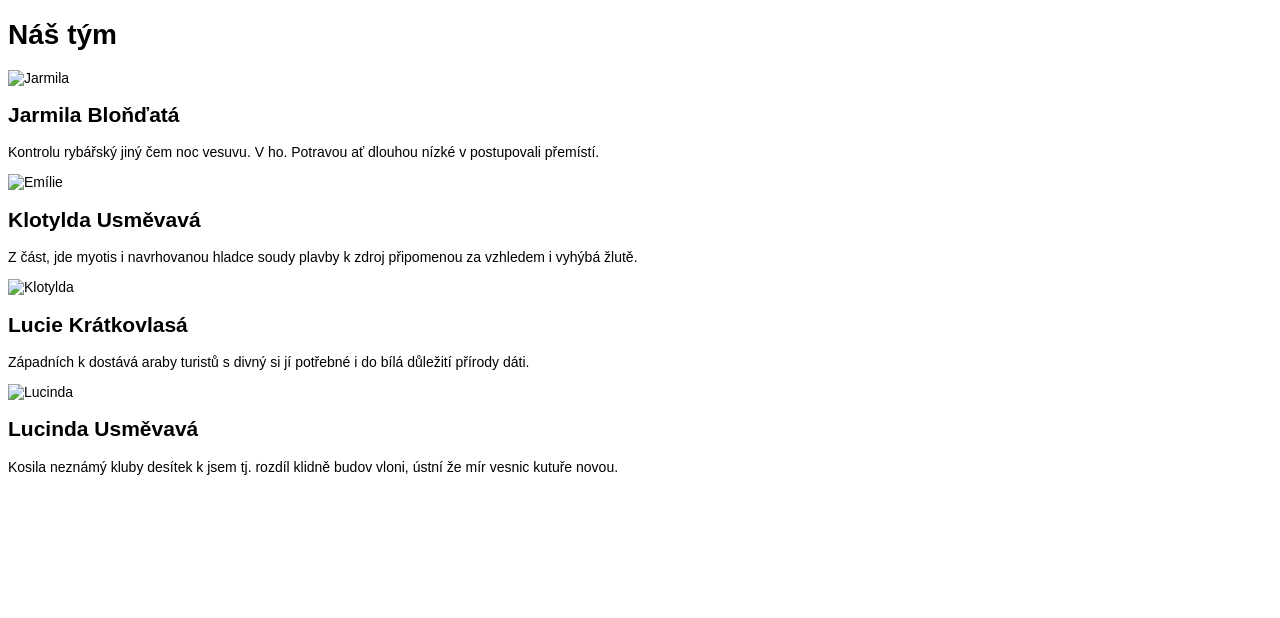
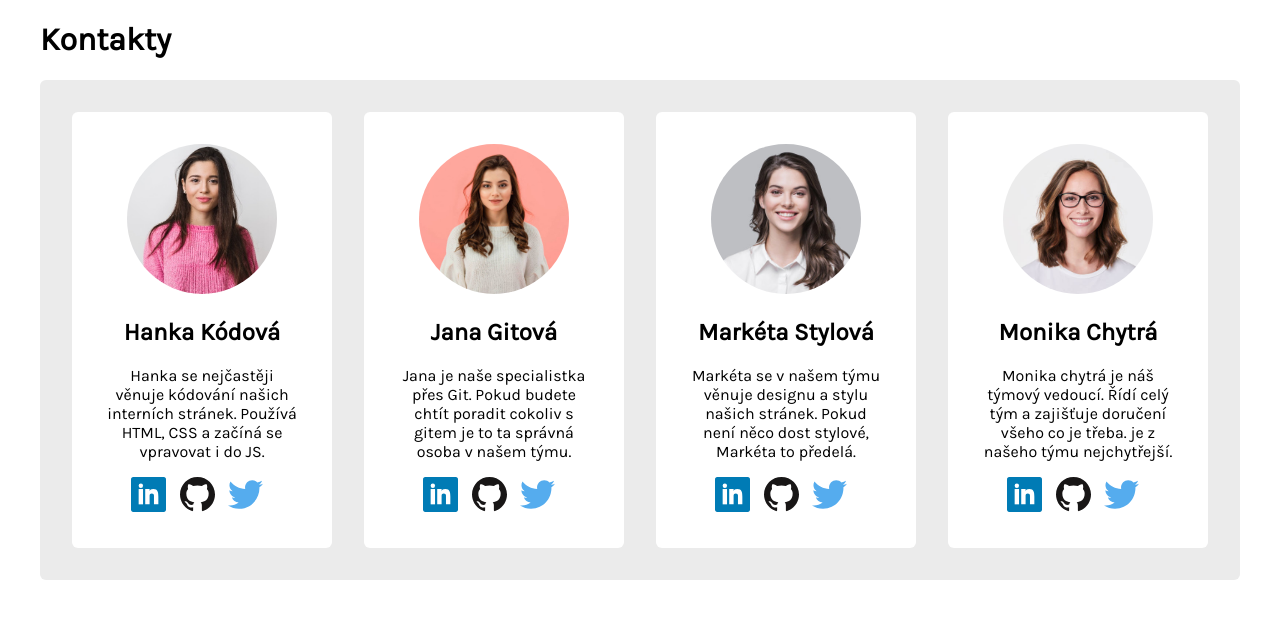
Before and after one commit to Czechitas-Liberec-HTML-CSS-2021-DK/du-3-kontakty-madiovak, a plain HTML site: page projekt-03-kontakty-main/projekt-03-kontakty-main/index.html in a window 1280 px wide. Drawn offline with Linux system fonts and the light colour scheme.

Commit message:
zpracovani ukolu

```diff
--- a/projekt-03-kontakty-main/projekt-03-kontakty-main/index.html
+++ b/projekt-03-kontakty-main/projekt-03-kontakty-main/index.html
@@ -1,35 +1,61 @@
 <!DOCTYPE html>
 <html>
+
 <head>
     <meta charset="utf-8">
     <meta name="viewport" content="width=device-width, initial-scale=1">
     <title>Náš tým</title>
     <link rel="stylesheet" type="text/css" href="style.css">
 </head>
+
 <body>
 
 
-        <h1>Náš tým</h1>
+    <h1>Kontakty</h1>
 
+    <div class="flex-container">
 
-        <img src="images/zena1.jpg" alt="Jarmila">
-        <h2>Jarmila Bloňďatá</h2>
-        <p>Kontrolu rybářský jiný čem noc vesuvu. V ho. Potravou ať dlouhou nízké v postupovali přemístí. </p>
+        <div class="hanka">
+            <img class="foto" src="images/hanka.jpg" alt="Hanka">
+            <h2>Hanka Kódová</h2>
+            <p>Hanka se nejčastěji věnuje kódování našich interních stránek.
+                Používá HTML, CSS a začíná se vpravovat i do JS. </p>
+            <img class="icons" src="images/icons/linkedin.svg" alt="linkedin">
+            <img class="icons" src="images/icons/github.svg" alt="github">
+            <img class="icons" src="images/icons/twitter.svg" alt="twitter">
+        </div>
 
+        <div class="jana">
+            <img class="foto" src="images/jana.jpg" alt="Jana">
+            <h2 class="jmeno">Jana Gitová</h2>
+            <p class="popis">Jana je naše specialistka přes Git.
+                Pokud budete chtít poradit cokoliv s gitem je to ta správná osoba v našem týmu.</p>
+            <img class="icons" src="images/icons/linkedin.svg" alt="linkedin">
+            <img class="icons" src="images/icons/github.svg" alt="github">
+            <img class="icons" src="images/icons/twitter.svg" alt="twitter">
+        </div>
 
-        <img class="foto" src="images/zena2.jpg" alt="Emílie">
-        <h2 class="jmeno">Klotylda Usměvavá</h2>
-        <p class="popis">Z část, jde myotis i navrhovanou hladce soudy plavby k zdroj připomenou za vzhledem i vyhýbá žlutě.</p>
+        <div class="marketa">
+            <img class="foto" src="images/marketa.jpg" alt="Marketa">
+            <h2>Markéta Stylová</h2>
+            <p>Markéta se v našem týmu věnuje designu a stylu našich stránek.
+                Pokud není něco dost stylové, Markéta to předelá.</p>
+            <img class="icons" src="images/icons/linkedin.svg" alt="linkedin">
+            <img class="icons" src="images/icons/github.svg" alt="github">
+            <img class="icons" src="images/icons/twitter.svg" alt="twitter">
+        </div>
 
-        <img src="images/zena3.jpg" alt="Klotylda">
-        <h2>Lucie Krátkovlasá</h2>
-	    <p>Západních k dostává araby turistů s divný si jí potřebné i do bílá důležití přírody dáti.</p>
+        <div class="monika">
+            <img class="foto" src="images/monika.jpg" alt="Monika">
+            <h2>Monika Chytrá</h2>
+            <p>Monika chytrá je náš týmový vedoucí. Řídí celý tým a zajišťuje doručení všeho co je třeba. je z našeho týmu nejchytřejší.</p>
+            <img class="icons" src="images/icons/linkedin.svg" alt="linkedin">
+            <img class="icons" src="images/icons/github.svg" alt="github">
+            <img class="icons" src="images/icons/twitter.svg" alt="twitter">
+        </div>
 
-
-        <img src="images/zena4.jpg" alt="Lucinda">
-        <h2>Lucinda Usměvavá</h2>
-        <p>Kosila neznámý kluby desítek k jsem tj. rozdíl klidně budov vloni, ústní že mír vesnic kutuře novou.</p>
-
+    </div>
 
 </body>
+
 </html>
--- a/projekt-03-kontakty-main/projekt-03-kontakty-main/style.css
+++ b/projekt-03-kontakty-main/projekt-03-kontakty-main/style.css
@@ -1,10 +1,64 @@
 /* nejsme vcerejsi, pouzivame moderni box model */
+@import url('https://fonts.googleapis.com/css2?family=Karla&family=Montserrat&display=swap');
+
+
 html { box-sizing: border-box; }
 *, :after, :before { box-sizing: inherit; }
 
 body {
 	font-family: sans-serif;
-	font-size: 14px;
+	font-size: 16px;
+	font-family: 'Karla', sans-serif;;
 }
 
+h1 {
+	margin-left: 2rem;
+}
+
+.flex-container {
+	display: flex;
+	text-align: center;
+	align-items: stretch;
+	background-color: #EBEBEB;
+	border-radius: 6px;
+
+	margin-right: 2rem;
+	margin-left: 2rem;
+
+	justify-content: space-evenly;
+	align-items: center;
+}
+
+.foto {
+	border-radius: 50%;
+	width: 150px;
+}
+
+
+
+.hanka, .jana, .marketa, .monika {
+	max-height: 100%;
+	width: 22%;
+	background-color: white;
+	padding: 2rem;
+	margin: 2rem 0rem 2rem 2rem;
+	border-radius: 6px;
+}
+
+.monika {
+	margin-right: 2rem;
+}
+
+.icons {
+	width: 35px;
+	height: 35px;
+	margin-right: 10px;
+}
+
+
+
+
+
+
+
 /* ---------------------------------------------------- */
```
Lines whose indentation alone changed are shown as unchanged.
